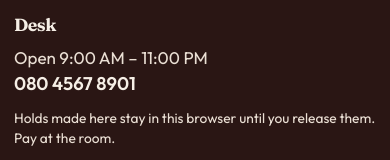
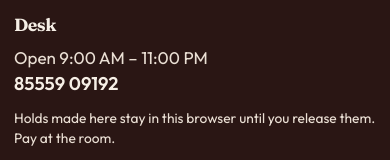
Before and after one commit to Manikantasaiv26/dada, a React (Vite) app: page / in a window 390 px wide. Shown: the part 9455-9615 px from the top of the page. Built offline with nearby package versions, Linux system fonts and the light colour scheme.

Commit message:
Use 8555909192 as the Dada desk number.
The footer and the call dialog dial this mobile instead of the placeholder landline.

Co-authored-by: Manikantasaiv26 <Manikantasaiv26@users.noreply.github.com>

```diff
--- a/src/data.js
+++ b/src/data.js
@@ -2,8 +2,8 @@ export function photo(file) {
   return `${import.meta.env.BASE_URL}photos/${file}`;
 }
 
-export const PHONE_DISPLAY = "080 4567 8901";
-export const PHONE_TEL = "+918045678901";
+export const PHONE_DISPLAY = "85559 09192";
+export const PHONE_TEL = "+918555909192";
 
 export const occasions = [
   "Birthday",
```
Also changed, not shown: 1 other file (tests, documents, lock files or other folders).
